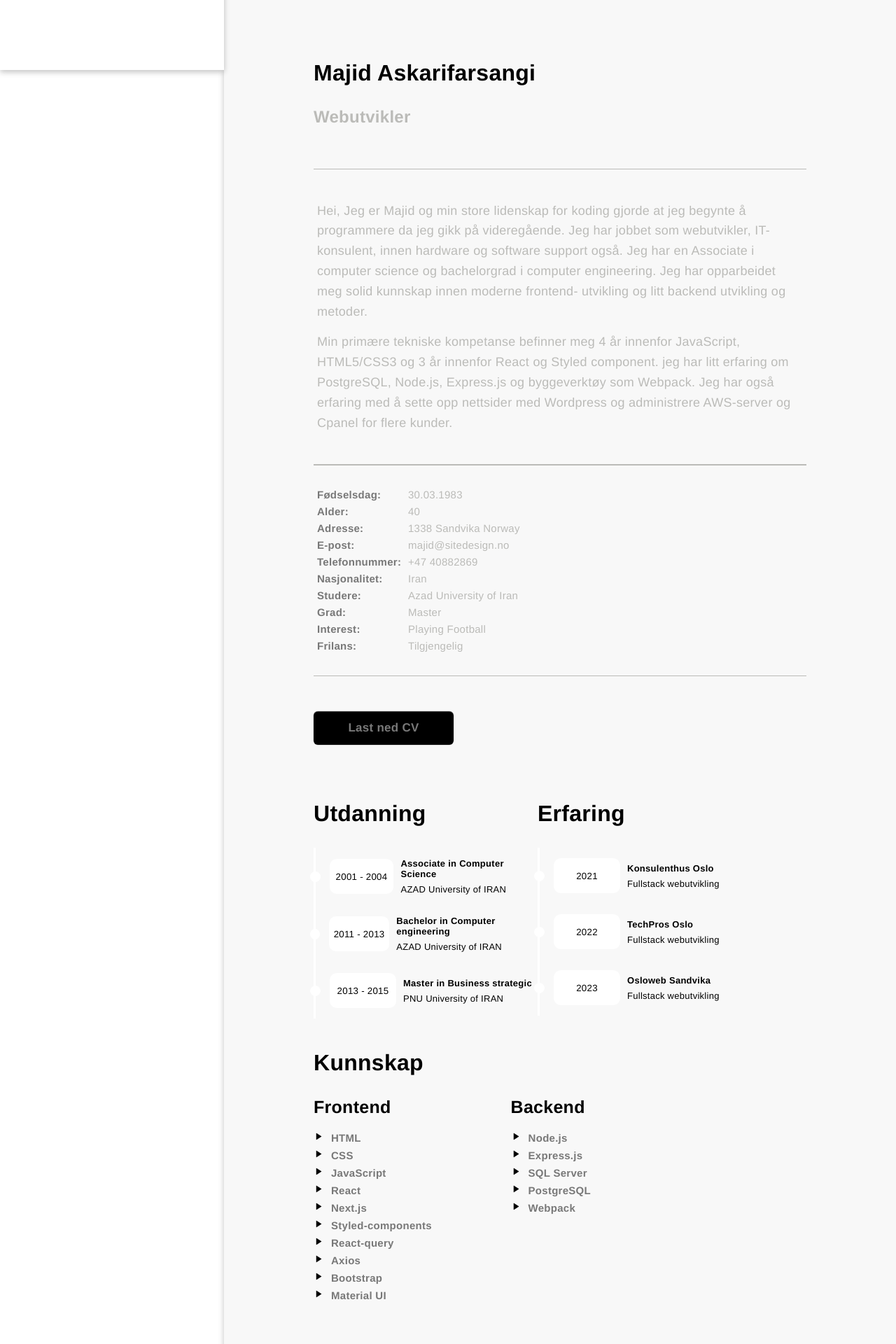
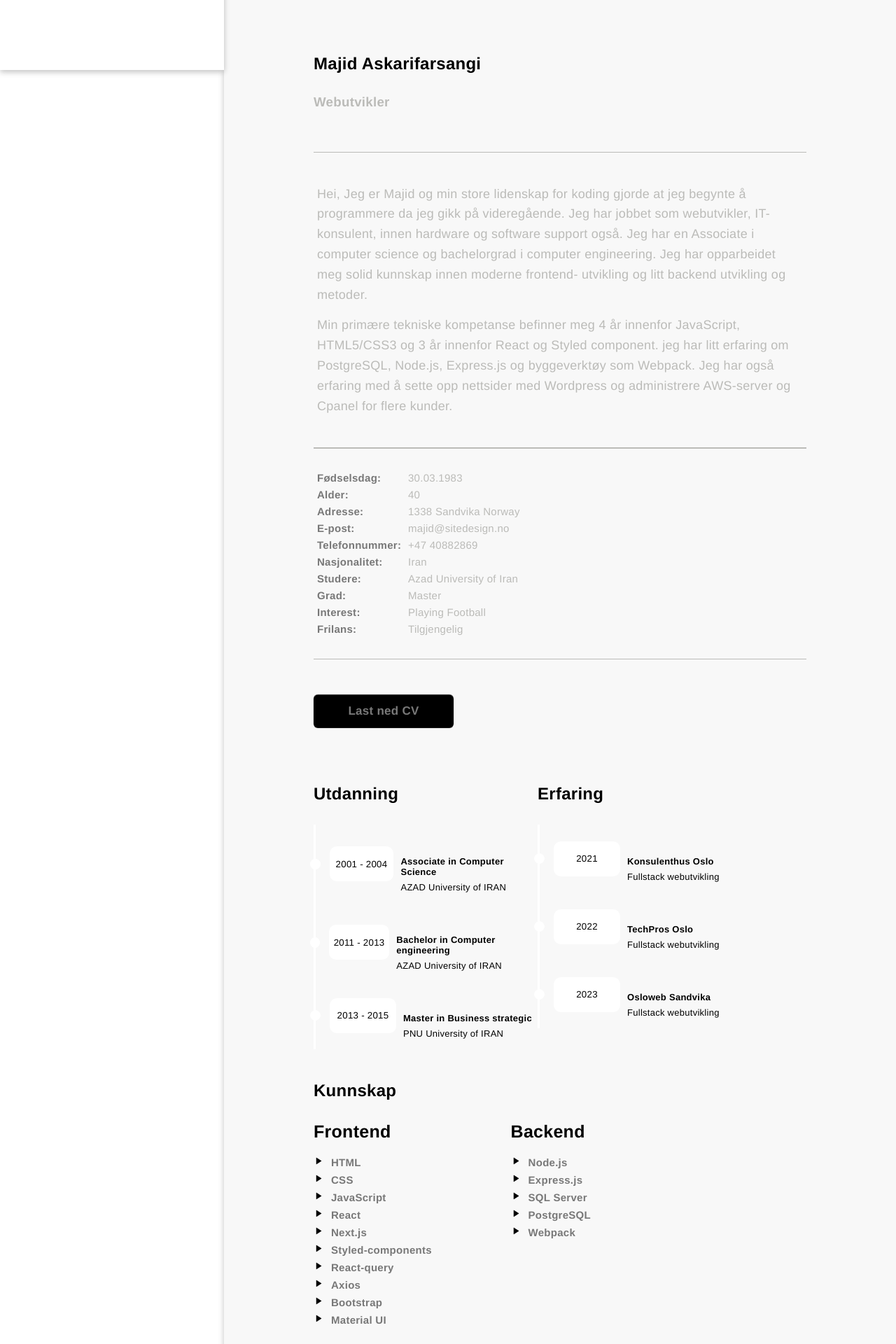
Before and after one commit to maf256/sitedesign, a Next.js app: page /about in a window 1280 px wide. Shown: the part 700-2620 px from the top of the page at 70% size. Built offline with nearby package versions, Linux system fonts and the light colour scheme.

Commit message:
fixed duble h1 tag

```diff
--- a/components/about/index.js
+++ b/components/about/index.js
@@ -8,7 +8,7 @@ import { Play } from "../common/Svg"
 export default function About({language}){
     return <AboutPage className="DefuiltHomepage">
         <Span>{Data.about[language ? 'en' : 'nr'].subject}</Span>
-        <h1>{Data.about[language ? 'en' : 'nr'].subject}</h1>
+        <h2>{Data.about[language ? 'en' : 'nr'].subject}</h2>
         <Image
             src = {Img}
             alt = "Majid Askarifarsangi"
@@ -17,8 +17,8 @@ export default function About({language}){
             // loading = 'lazy'
         />
         <NameContainer>
-            <h1>{Data.home[language ? 'en' : 'nr'].name}</h1>
-            <h2>{Data.about[language ? 'en' : 'nr'].h2}</h2>
+            <h2>{Data.home[language ? 'en' : 'nr'].name}</h2>
+            <h3>{Data.about[language ? 'en' : 'nr'].h2}</h3>
         </NameContainer>
         <DetailContainer>
             <p>{Data.about[language ? 'en' : 'nr'].txt1}</p>
@@ -44,7 +44,7 @@ export default function About({language}){
 
         <EducationContainer>
             <Education>
-                <h1>{Data.about[language ? 'en' : 'nr'].educationTitlle}</h1>
+                <h2>{Data.about[language ? 'en' : 'nr'].educationTitlle}</h2>
                 <UlEducation>
                     {Data.about[language ? 'en' : 'nr'].education.map(({date, name, uni}, inx) => (
                     <li key={inx}>
@@ -62,7 +62,7 @@ export default function About({language}){
 
 
             <Education>
-                <h1>{Data.about[language ? 'en' : 'nr'].experienceTitlle}</h1>
+                <h2>{Data.about[language ? 'en' : 'nr'].experienceTitlle}</h2>
                 <UlEducation>
                     {Data.about[language ? 'en' : 'nr'].experience.map(({date, name, uni}, inx) => (
                     <li key={inx}>
@@ -81,7 +81,7 @@ export default function About({language}){
 
 
         <UlKnowledgeDiv>
-            <h1>{Data.about[language ? 'en' : 'nr'].knowledge.knowledge}</h1>
+            <h2>{Data.about[language ? 'en' : 'nr'].knowledge.knowledge}</h2>
             <Knowledge>
                 <UlKnowledge>
                 <h4>Frontend</h4>
--- a/components/about/pageStyled.js
+++ b/components/about/pageStyled.js
@@ -8,7 +8,7 @@ export const AboutPage = styled.div`
     img {
         margin: 30px 0px;
     }
-    h1,h2{
+    h2,h3{
         margin: 30px 0px;
         color: ${({theme}) => theme.Text_Logo};
 
@@ -53,7 +53,7 @@ export const DetailContainer = styled.div`
 `
 export const NameContainer = styled.div`
     padding: 30px 0px;
-    h2{
+    h3{
         color: ${({theme}) => theme.Text_Paragraph};
     }
 
@@ -142,7 +142,7 @@ export const Knowledge = styled.div`
 export const UlKnowledgeDiv = styled.ul`
     width: 100%;
     /* background-color: ${({theme}) => theme.BC_Home2}; */
-    h1 {
+    h2 {
         padding-top: 15px;
     }
 
@@ -182,7 +182,7 @@ export const Education = styled.div`
     min-width: 320px;
     width: 40%;
     background-color: ${({theme}) => theme.BC_Home};
-    h1 {
+    h2 {
         display: inline-flex;
     }
 `
--- a/components/menu/Menu.js
+++ b/components/menu/Menu.js
@@ -12,10 +12,11 @@ const Menu = ({
   language,
   changeLangeuge
 }) => {
+  console.log("open=",open)
   return (
     <Navbar open={open}>
       {/* <div><h2>{Data.about[language ? 'en' : 'nr'].h2}</h2></div> */}
-      <h1><Link href="/">{Data.about[language ? 'en' : 'nr'].h2}</Link></h1>
+      {open ? '' : <h1><Link href="/">{Data.about[language ? 'en' : 'nr'].h2}</Link></h1>}
 
       <Ul>
         {Data.menu[language ? 'en' : 'nr'].map((item, inx) => (
```
Also changed, not shown: components/home/Home.js (+1 -27 lines).
